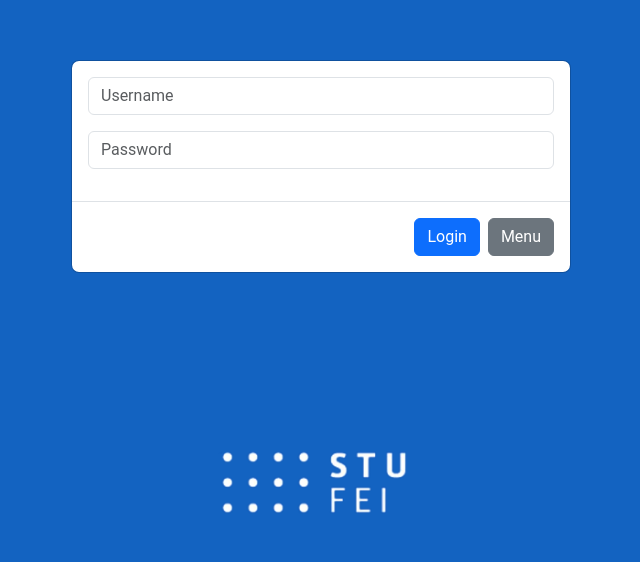
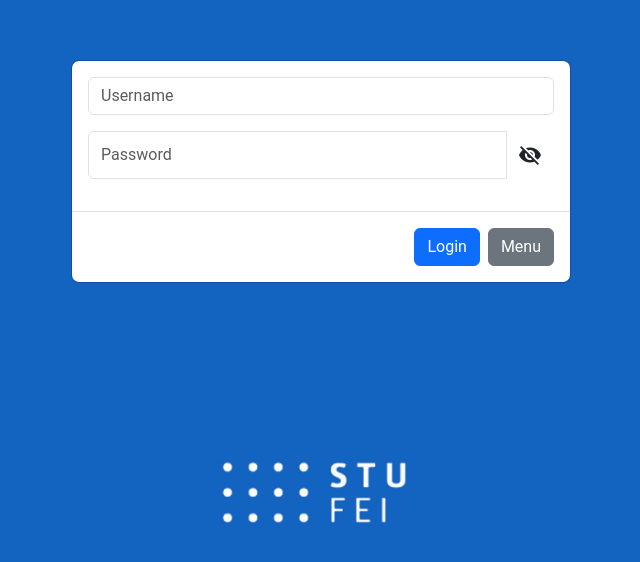
Before and after one commit to Shotgunxq/bp, an Angular app: page / in a window 1280 px wide. Shown: the part 122-684 px from the top of the page, without its empty margins (319-959 px from the left). Built offline with nearby package versions, Linux system fonts and the light colour scheme.

Commit message:
added password visibility button need fix css

```diff
--- a/src/app/components/Modals/login-modal/login-modal.component.html
+++ b/src/app/components/Modals/login-modal/login-modal.component.html
@@ -1,3 +1,4 @@
+
 <div class="modal">
   <div class="modal-dialog">
     <div class="modal-content">
@@ -16,14 +17,32 @@
 
         </div>
         <div class="input-group mb-3">
-          <input
+          <input matInput [type]="hide() ? 'password' : 'text'"
             type="password"
             class="form-control"
             placeholder="Password"
             aria-label="Password"
+            id="passwordInput"
             [(ngModel)]="password"
             required
+
           />
+
+          <button
+          mat-icon-button
+          matSuffix
+          (click)="clickEvent($event)"
+          [attr.aria-label]="'Hide password'"
+          [attr.aria-pressed]="hide()"
+        >
+          <mat-icon>{{hide() ? 'visibility_off' : 'visibility'}}</mat-icon>
+        </button>
+
+
+
+
+
+
         </div>
       </div>
       <div class="modal-footer">
--- a/src/app/components/Modals/login-modal/login-modal.component.scss
+++ b/src/app/components/Modals/login-modal/login-modal.component.scss
@@ -7,3 +7,6 @@
     margin-right: auto;
     margin-left: auto;
 }
+
+#passwordInput{
+}
--- a/src/app/components/Modals/login-modal/login-modal.component.ts
+++ b/src/app/components/Modals/login-modal/login-modal.component.ts
@@ -1,17 +1,27 @@
-import { Component } from '@angular/core';
+// import { Component } from '@angular/core';
 import { HttpClient } from '@angular/common/http';
 import { Router } from '@angular/router';  // Import Router
-
+import {ChangeDetectionStrategy, Component, signal} from '@angular/core';
+import {MatButtonModule} from '@angular/material/button';
+import {MatFormFieldModule} from '@angular/material/form-field';
+import {MatIconModule} from '@angular/material/icon';
+import {MatInputModule} from '@angular/material/input';
 @Component({
   selector: 'app-login-modal',
   templateUrl: './login-modal.component.html',
   styleUrls: ['./login-modal.component.scss'],
+  changeDetection: ChangeDetectionStrategy.OnPush,
+  standalone: false,
 })
 export class LoginModalComponent {
   username: string = '';  // Bound to the username input
   password: string = '';  // Bound to the password input
   errorMessage: string = '';  // To show error messages if login fails
-
+  hide = signal(true);
+  clickEvent(event: MouseEvent) {
+    this.hide.set(!this.hide());
+    event.stopPropagation();
+  }
   constructor(private http: HttpClient, private router: Router) {}  // Inject Router
 
   //TODO: include apiService
--- a/src/styles.scss
+++ b/src/styles.scss
@@ -20,6 +20,9 @@
 
 @import '@angular/material/prebuilt-themes/indigo-pink.css';
 
+@import url('https://fonts.googleapis.com/icon?family=Material+Icons');
+
+
 // @import '/theme.scss';
 // Import your custom theme
 
@@ -27,6 +30,7 @@
 body {
     background-color: #1363C1;  // Change this color to your desired background color
     overflow: hidden;
+
   }
 
   #zaklad{
```
Also changed, not shown: 1 other file (tests, documents, lock files or other folders).
